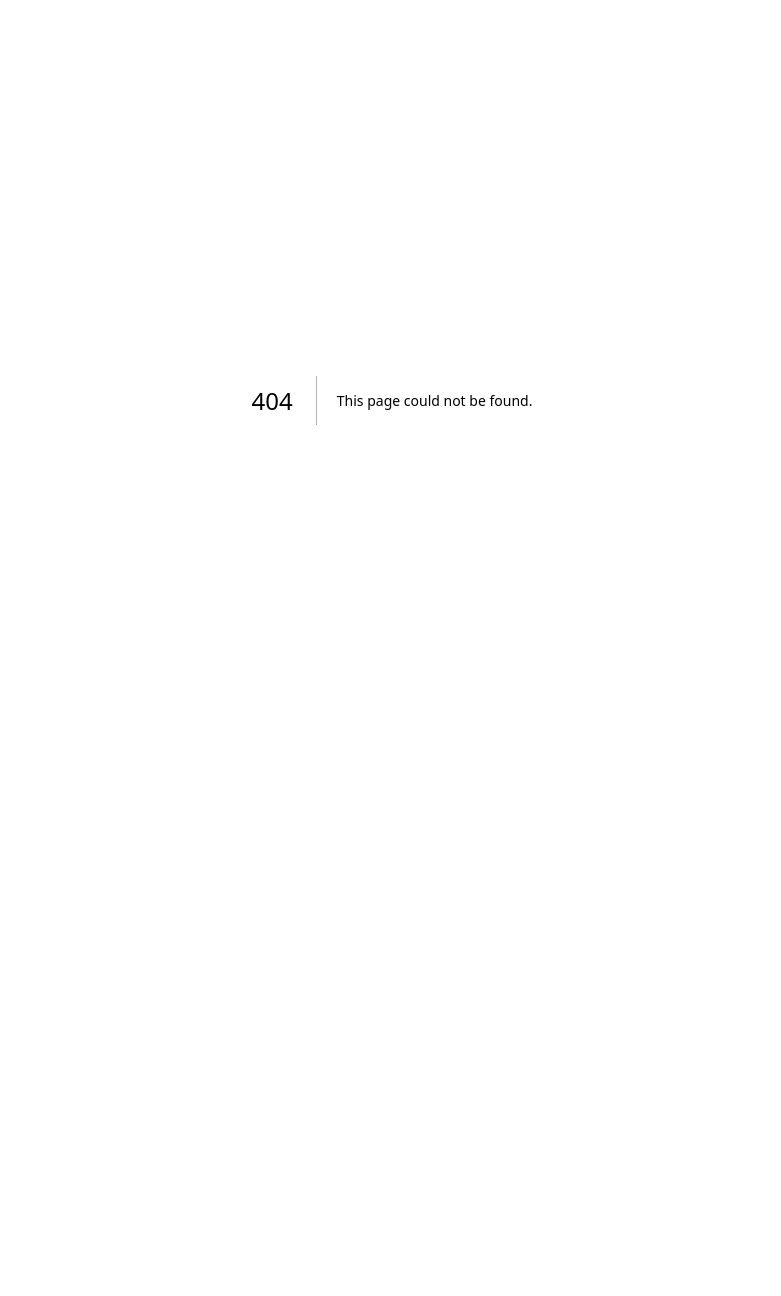
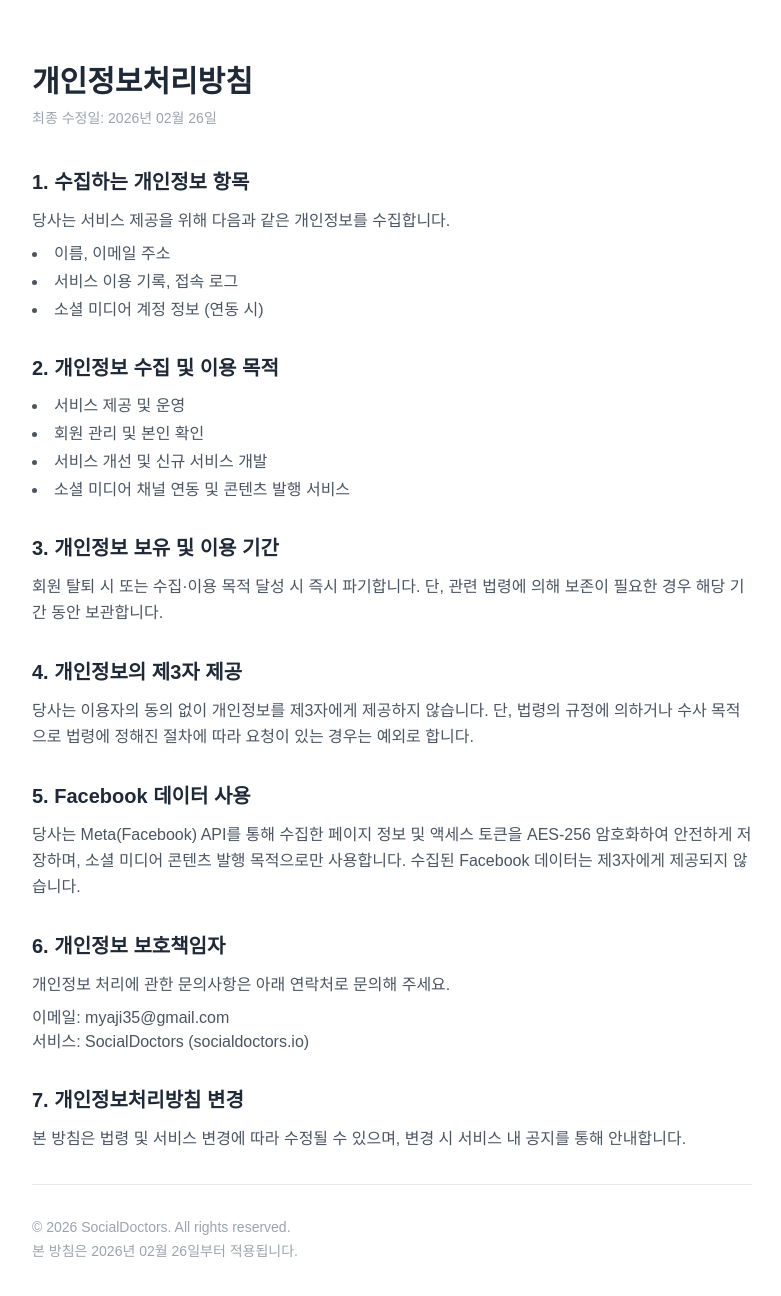
Before and after one commit to myaji35/SocialDoctors-Mail-AI, a Next.js app in the folder frontend/: page /privacy in a window 1280 px wide. Before the commit this address had no page. Shown: the top 1296 px of the page, without its empty margins (248-1029 px from the left). Before the commit the page ends 800 px from the top, so only its background shows below. Built offline with nearby package versions, Linux system fonts and the light colour scheme.

Commit message:
feat: 개인정보처리방침 페이지 추가 (/privacy)

```diff
--- /dev/null
+++ b/frontend/app/privacy/page.tsx
@@ -0,0 +1,83 @@
+export const metadata = {
+  title: '개인정보처리방침 | SocialDoctors',
+};
+
+export default function PrivacyPage() {
+  return (
+    <div className="max-w-3xl mx-auto px-6 py-16 text-gray-800">
+      <h1 className="text-3xl font-bold mb-2">개인정보처리방침</h1>
+      <p className="text-sm text-gray-400 mb-10">최종 수정일: 2026년 02월 26일</p>
+
+      <section className="mb-8">
+        <h2 className="text-xl font-semibold mb-3">1. 수집하는 개인정보 항목</h2>
+        <p className="text-gray-600 leading-relaxed">
+          당사는 서비스 제공을 위해 다음과 같은 개인정보를 수집합니다.
+        </p>
+        <ul className="list-disc list-inside mt-2 text-gray-600 space-y-1">
+          <li>이름, 이메일 주소</li>
+          <li>서비스 이용 기록, 접속 로그</li>
+          <li>소셜 미디어 계정 정보 (연동 시)</li>
+        </ul>
+      </section>
+
+      <section className="mb-8">
+        <h2 className="text-xl font-semibold mb-3">2. 개인정보 수집 및 이용 목적</h2>
+        <ul className="list-disc list-inside text-gray-600 space-y-1">
+          <li>서비스 제공 및 운영</li>
+          <li>회원 관리 및 본인 확인</li>
+          <li>서비스 개선 및 신규 서비스 개발</li>
+          <li>소셜 미디어 채널 연동 및 콘텐츠 발행 서비스</li>
+        </ul>
+      </section>
+
+      <section className="mb-8">
+        <h2 className="text-xl font-semibold mb-3">3. 개인정보 보유 및 이용 기간</h2>
+        <p className="text-gray-600 leading-relaxed">
+          회원 탈퇴 시 또는 수집·이용 목적 달성 시 즉시 파기합니다.
+          단, 관련 법령에 의해 보존이 필요한 경우 해당 기간 동안 보관합니다.
+        </p>
+      </section>
+
+      <section className="mb-8">
+        <h2 className="text-xl font-semibold mb-3">4. 개인정보의 제3자 제공</h2>
+        <p className="text-gray-600 leading-relaxed">
+          당사는 이용자의 동의 없이 개인정보를 제3자에게 제공하지 않습니다.
+          단, 법령의 규정에 의하거나 수사 목적으로 법령에 정해진 절차에 따라 요청이 있는 경우는 예외로 합니다.
+        </p>
+      </section>
+
+      <section className="mb-8">
+        <h2 className="text-xl font-semibold mb-3">5. Facebook 데이터 사용</h2>
+        <p className="text-gray-600 leading-relaxed">
+          당사는 Meta(Facebook) API를 통해 수집한 페이지 정보 및 액세스 토큰을
+          AES-256 암호화하여 안전하게 저장하며, 소셜 미디어 콘텐츠 발행 목적으로만 사용합니다.
+          수집된 Facebook 데이터는 제3자에게 제공되지 않습니다.
+        </p>
+      </section>
+
+      <section className="mb-8">
+        <h2 className="text-xl font-semibold mb-3">6. 개인정보 보호책임자</h2>
+        <p className="text-gray-600 leading-relaxed">
+          개인정보 처리에 관한 문의사항은 아래 연락처로 문의해 주세요.
+        </p>
+        <div className="mt-2 text-gray-600">
+          <p>이메일: myaji35@gmail.com</p>
+          <p>서비스: SocialDoctors (socialdoctors.io)</p>
+        </div>
+      </section>
+
+      <section className="mb-8">
+        <h2 className="text-xl font-semibold mb-3">7. 개인정보처리방침 변경</h2>
+        <p className="text-gray-600 leading-relaxed">
+          본 방침은 법령 및 서비스 변경에 따라 수정될 수 있으며,
+          변경 시 서비스 내 공지를 통해 안내합니다.
+        </p>
+      </section>
+
+      <div className="border-t pt-8 text-sm text-gray-400">
+        <p>© 2026 SocialDoctors. All rights reserved.</p>
+        <p className="mt-1">본 방침은 2026년 02월 26일부터 적용됩니다.</p>
+      </div>
+    </div>
+  );
+}
```
